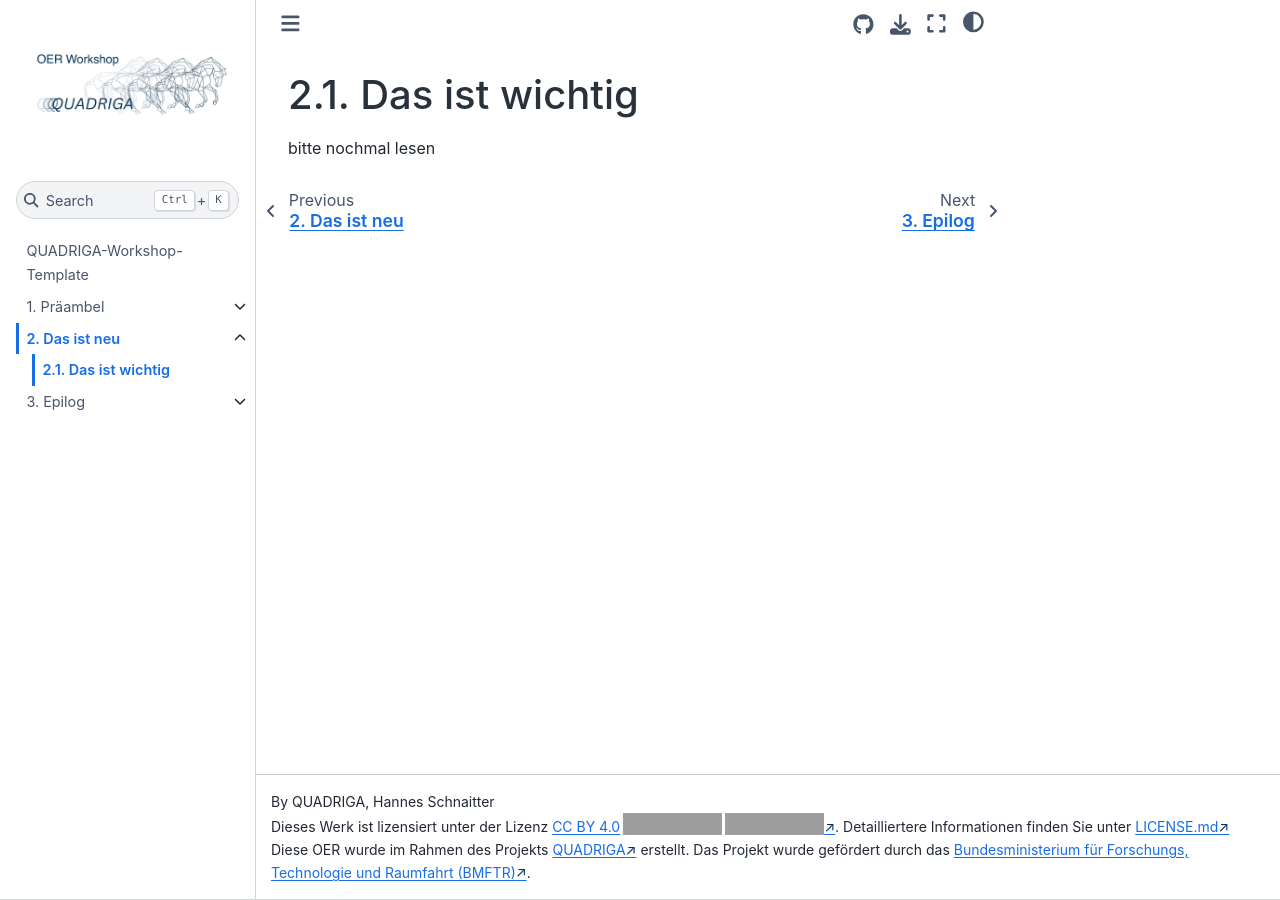
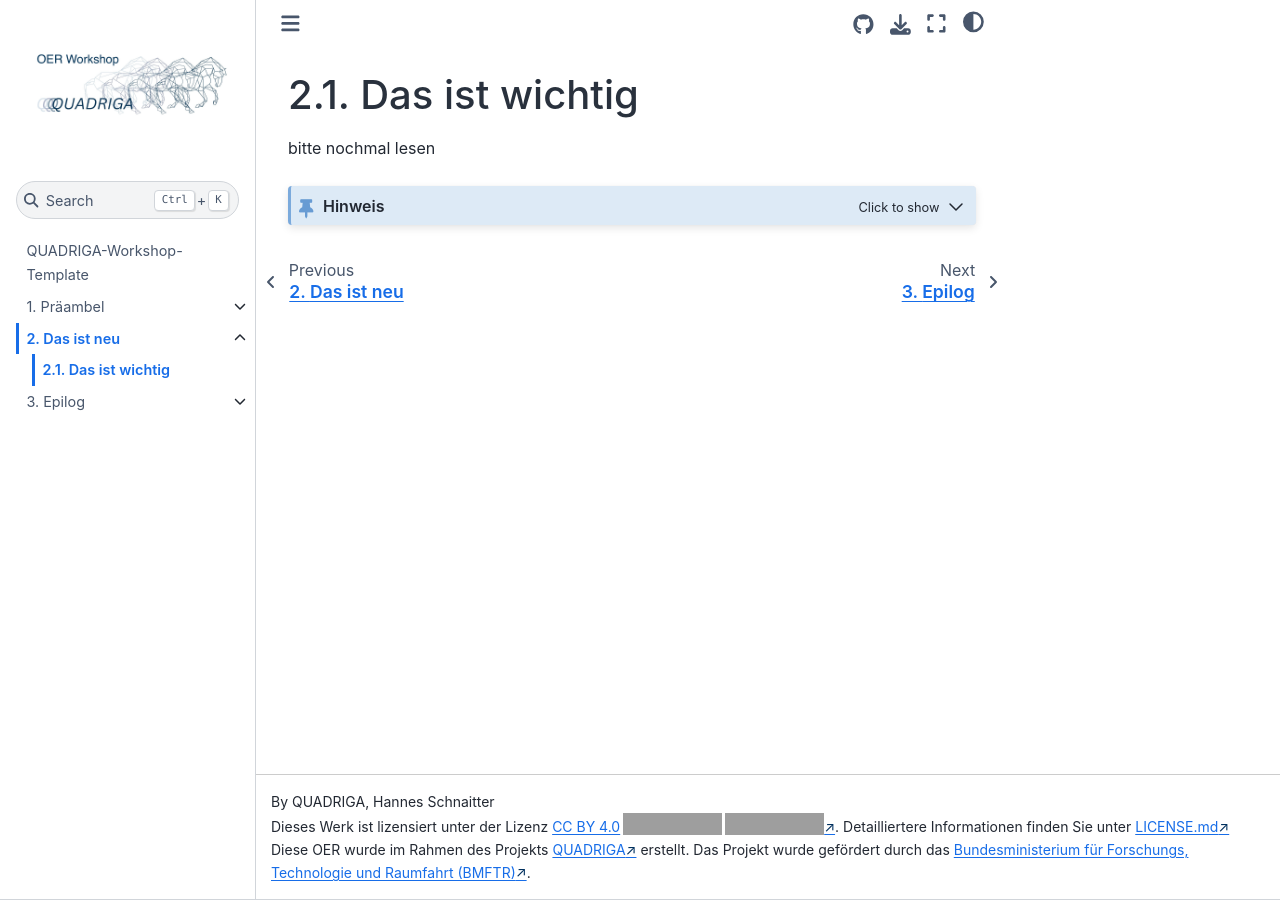
Before and after one commit to 4nn4pyng/Quadriga-OER-AG, a Jupyter Book: the page built from mein-geheimer-Ordner/auch-interessant.md, in a window 1280 px wide. Built offline with Jupyter Book 1.0.4 settings and Sphinx 7.4.7 and the Sphinx Book theme 1.1.4, drawn with Linux system fonts in a browser that asks for light colours; grey boxes are pictures that could not be loaded.

Commit message:
Update auch-interessant.md

````diff
--- a/mein-geheimer-Ordner/auch-interessant.md
+++ b/mein-geheimer-Ordner/auch-interessant.md
@@ -1,3 +1,9 @@
 # Das ist wichtig
 
 bitte nochmal lesen
+
+```{admonition} Hinweis
+:class: hinweis, dropdown
+Hinweise
+Das ist wichtig, aber nicht ausschlaggebend
+```
````
